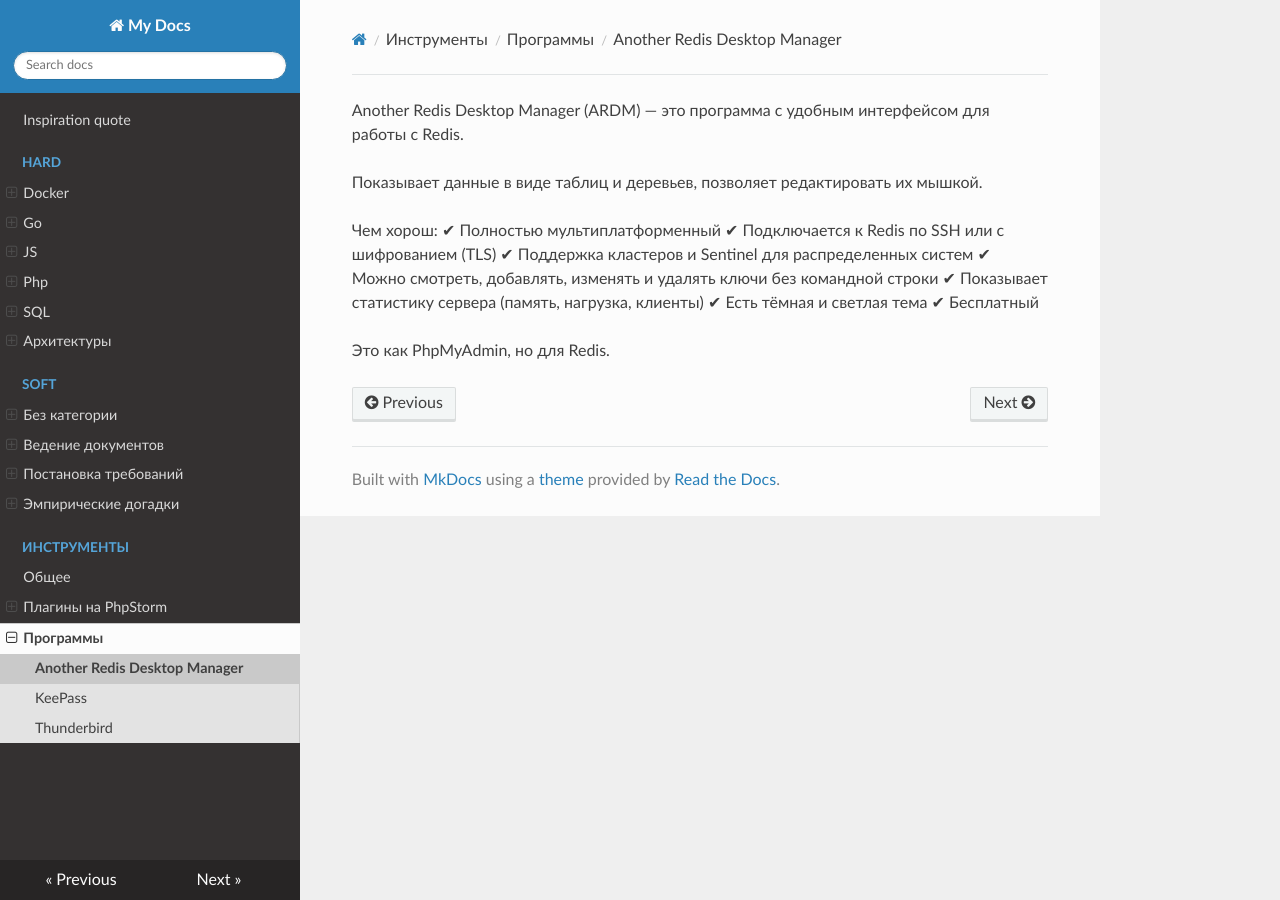
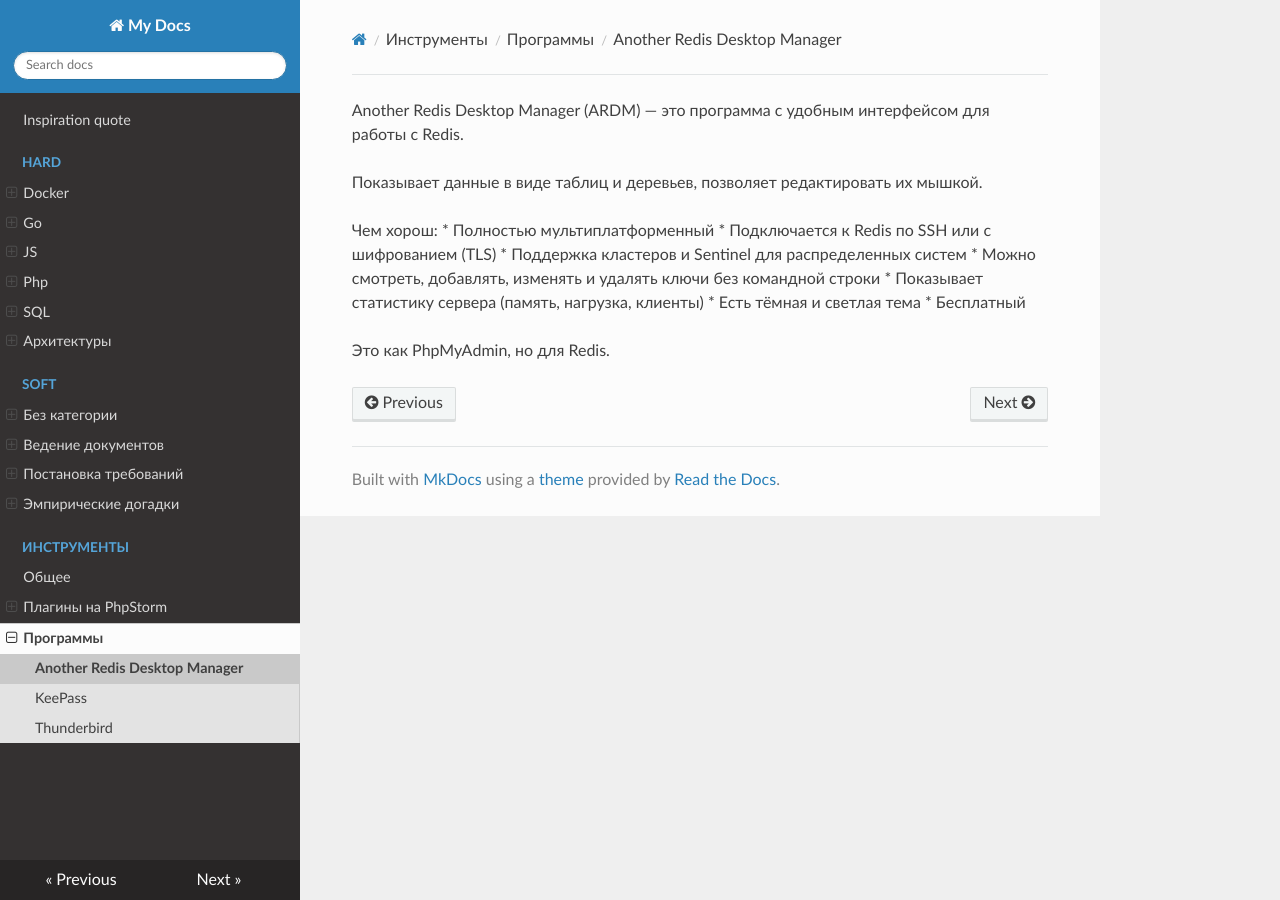
Before and after one commit to RyndychRD/code-conspect, an MkDocs documentation site: the page built from docs/Инструменты/Программы/Another Redis Desktop Manager.md, in a window 1280 px wide. Built offline with MkDocs 1.6.1, drawn with Linux system fonts in a browser that asks for light colours; nearby versions of some CDN libraries.

```diff
--- a/docs/Инструменты/Программы/Another Redis Desktop Manager.md
+++ b/docs/Инструменты/Программы/Another Redis Desktop Manager.md
@@ -4,12 +4,12 @@ Another Redis Desktop Manager (ARDM) — это программа с удобн
 
 
 Чем хорош:
-✔ Полностью мультиплатформенный
-✔ Подключается к Redis по SSH или с шифрованием (TLS)
-✔ Поддержка кластеров и Sentinel для распределенных систем
-✔ Можно смотреть, добавлять, изменять и удалять ключи без командной строки
-✔ Показывает статистику сервера (память, нагрузка, клиенты)
-✔ Есть тёмная и светлая тема
-✔ Бесплатный
+* Полностью мультиплатформенный
+* Подключается к Redis по SSH или с шифрованием (TLS)
+* Поддержка кластеров и Sentinel для распределенных систем
+* Можно смотреть, добавлять, изменять и удалять ключи без командной строки
+* Показывает статистику сервера (память, нагрузка, клиенты)
+* Есть тёмная и светлая тема
+* Бесплатный
 
 Это как PhpMyAdmin, но для Redis.
```
Also changed, not shown: docs/Инструменты/Плагины на PhpStorm/Для работы со строками.md (added, +1 -0 lines), docs/Инструменты/Программы/KeePass.md (+6 -6 lines), docs/Инструменты/Программы/Thunderbird.md (+6 -6 lines).
